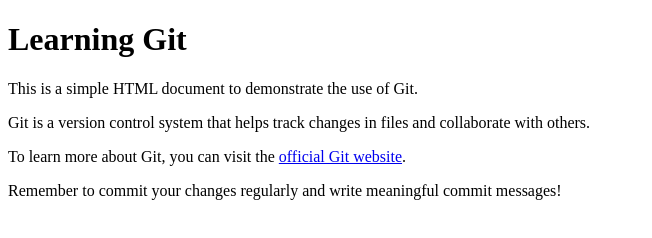
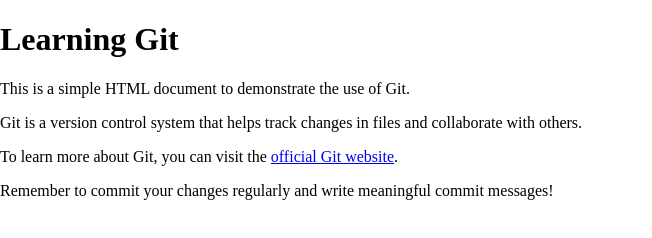
Before and after one commit to SaleemHafiz/00_learning-git, a plain HTML site: page index.html in a window 1280 px wide. Shown: the whole page, without its empty margins (0-652 px from the left). Drawn offline with Linux system fonts and the light colour scheme.

Commit message:
link style.css and add some styles

```diff
--- a/index.html
+++ b/index.html
@@ -4,6 +4,7 @@
     <meta charset="UTF-8">
     <meta name="viewport" content="width=device-width, initial-scale=1.0">
     <title>Document</title>
+    <link rel="stylesheet" href="style.css" class="css">
 </head>
 <body>
     <h1>Learning Git</h1>
--- a/style.css
+++ b/style.css
@@ -0,0 +1,7 @@
+* {
+    box-sizing: border-box;
+}
+
+body {
+    margin: 0;
+}
```
